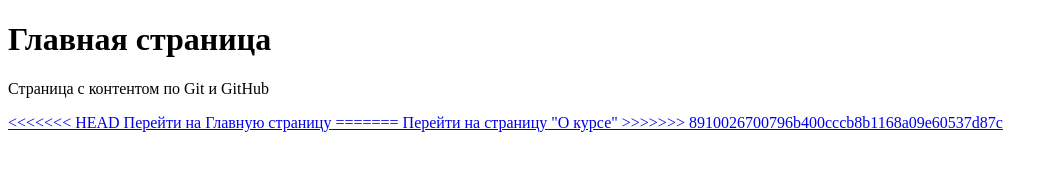
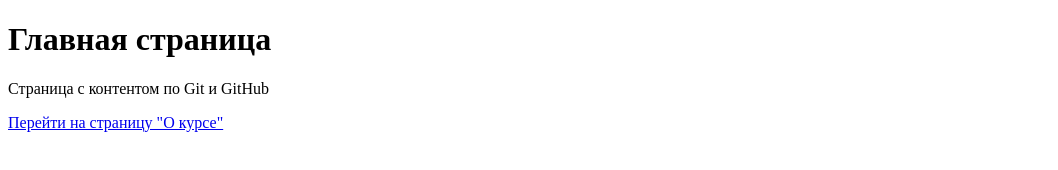
Before and after one commit to KiloGorna/git_, a plain HTML site: page index.html in a window 1280 px wide. Shown: the whole page, without its empty margins (0-1058 px from the left). Drawn offline with Linux system fonts and the light colour scheme.

Commit message:
feat: added the link element to index.html

```diff
--- a/index.html
+++ b/index.html
@@ -4,6 +4,7 @@
     <meta charset="UTF-8">
     <meta name="viewport" content="width=device-width, initial-scale=1.0, shirnk-to-fit=no">
     <title>Git</title>
+    <link rel="stylesheet" href="css/styles.css">
 </head>
 <body>
   <h1>Главная страница</h1>
@@ -11,11 +12,7 @@
     Страница с контентом по Git и GitHub
   </p>
   <a href="page/about.html">
-<<<<<<< HEAD
-    Перейти на Главную страницу
-=======
     Перейти на страницу "О курсе"
->>>>>>> 8910026700796b400cccb8b1168a09e60537d87c
   </a>
 </body>
 </html>
```
